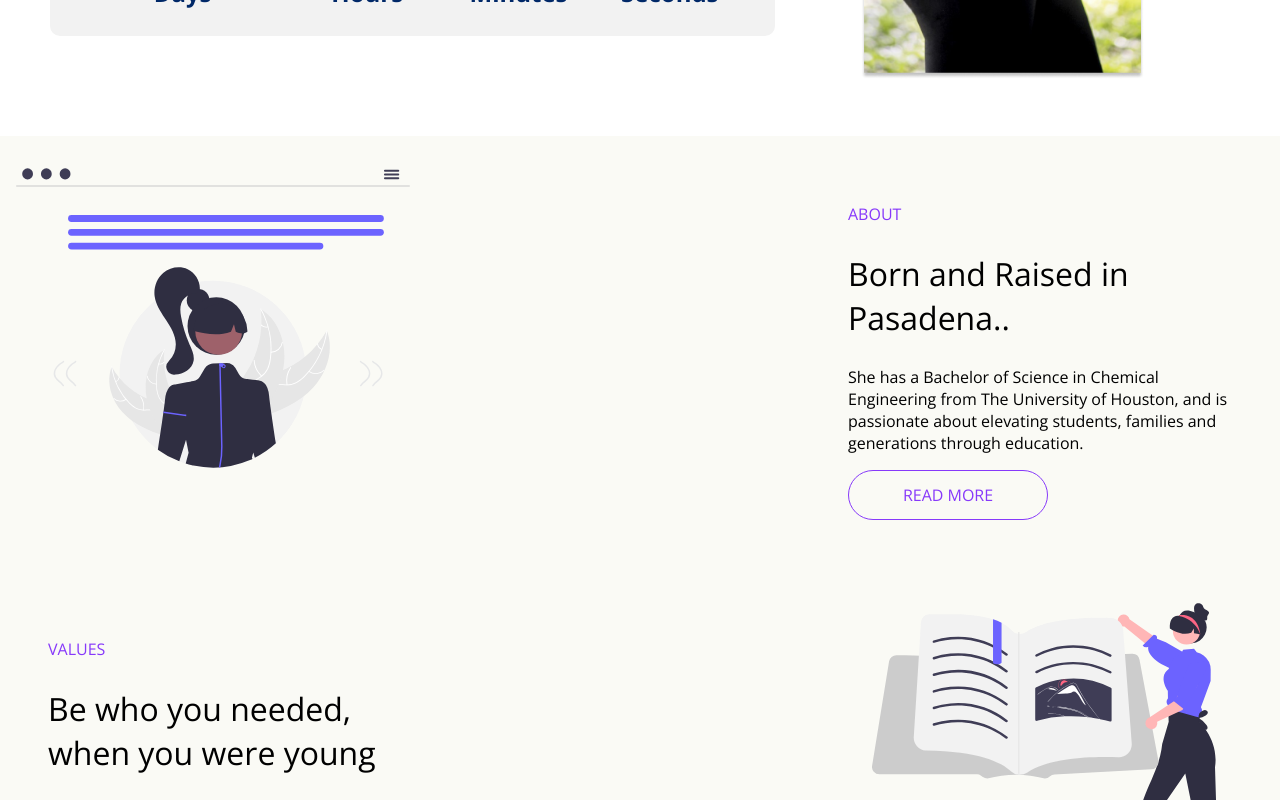
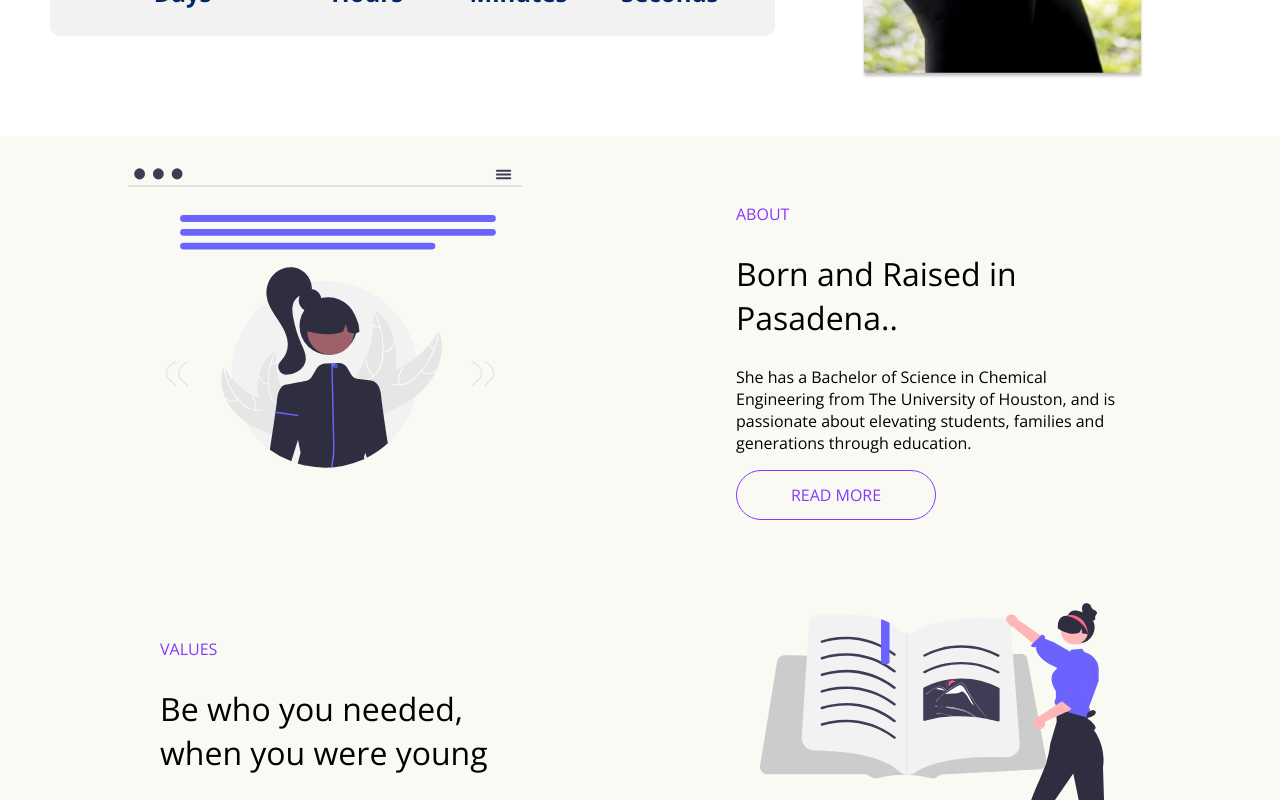
Before and after one commit to farzad528/amyhcde, a Next.js app: page / in a window 1280 px wide. Shown: the part 700-1500 px from the top of the page. Built offline with nearby package versions, Linux system fonts and the light colour scheme.

Commit message:
padding in sectionCards

```diff
--- a/components/template/AboutTemplate.module.css
+++ b/components/template/AboutTemplate.module.css
@@ -3,7 +3,7 @@
   justify-content: space-between;
   width: 100%;
   background: #fafaf5;
-  padding: 1rem;
+  padding: 1rem 8rem;
 }
 
 .sectionCard {
```
